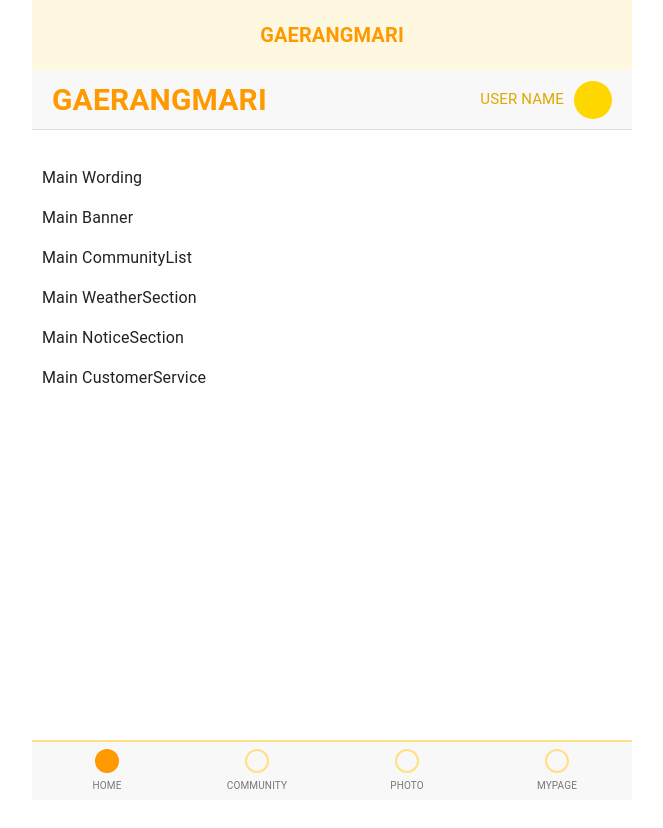
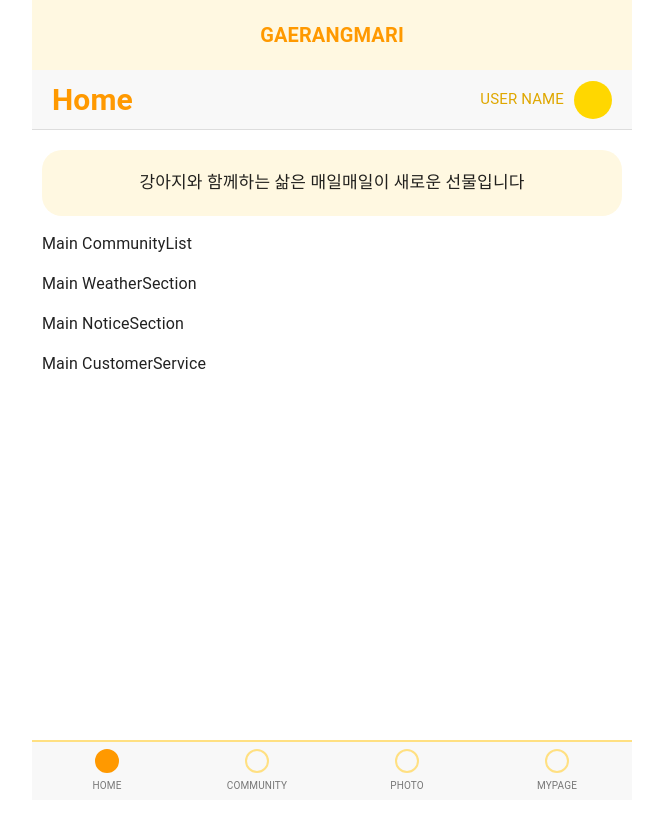
Before and after one commit to OZ-5-1-TEAM/1-Team, a React (Vite) app in the folder FE/: page / in a window 1280 px wide. Shown: the top 828 px of the page, without its empty margins (308-971 px from the left). Built offline with nearby package versions, Linux system fonts and the light colour scheme.

Commit message:
#31 feat : 메인 페이지 상단 강아지 관련 글귀 추가

```diff
--- a/FE/src/pages/MainPage.jsx
+++ b/FE/src/pages/MainPage.jsx
@@ -1,4 +1,4 @@
-import React from 'react';
+import React, { useState, useEffect } from 'react';
 import styled from 'styled-components';
 import { useNavigate } from 'react-router-dom';
 import Header from '../components/Header';
@@ -22,6 +22,22 @@ const ContentSection = styled.section`
   box-sizing: border-box;
 `;
 
+const BannerContainer = styled.section`
+  width: 100%;
+  padding: 10px 10px;
+  background-color: #fff8e1;
+  display: flex;
+  justify-content: center;
+  align-items: center;
+  padding: 20px;
+  border-radius: 20px;
+`;
+
+const Wording = styled.div`
+  text-align: center;
+  font-size: 17px;
+`;
+
 function MainPage() {
   const navigate = useNavigate();
 
@@ -29,19 +45,12 @@ function MainPage() {
     <MainPageWrapper>
       <Header title='Home' />
       <ContentSection>
-        {
-          <>
-            <Header title='GAERANGMARI' />
         <MainWording />
         <MainBanner />
         <CommunityList />
         <WeatherSection />
         <NoticeSection />
         <CustomerService />
-          </>
-        }
-
-        <p></p>
       </ContentSection>
     </MainPageWrapper>
   );
@@ -50,19 +59,42 @@ function MainPage() {
 export default MainPage;
 
 const MainWording = () => {
+  const quotes = [
+    '강아지는 우리 삶의 작은 부분이지만, 우리는 강아지의 전부입니다',
+    '사람들은 강아지를 키우며 많은 것을 배우지만, 그중 가장 중요한 건 무조건적인 사랑입니다',
+    '강아지의 눈에는 세상에 단 한 사람만 있습니다 바로 당신입니다',
+    '진정한 친구는 발을 네 개 가진 존재일지도 모릅니다',
+    '강아지는 우리에게 하루를 어떻게 기뻐해야 하는지, 단순한 것에서 행복을 찾는 법을 알려줍니다',
+    '강아지는 우리의 손을 잡아주진 않지만, 우리의 마음을 붙들고 있습니다',
+    '강아지는 사랑을 사는 게 아니라, 그저 나눌 뿐이다',
+    '강아지와 함께하는 삶은 매일매일이 새로운 선물입니다',
+    '강아지의 꼬리 흔드는 모습은 사랑의 가장 순수한 표현입니다',
+    '강아지와의 인연은 하늘이 맺어준 가장 특별한 선물입니다',
+    '강아지가 주는 가장 큰 선물은 따뜻한 위로와 무한한 신뢰입니다',
+    '세상 모든 사랑을 한 눈빛에 담아 보내는 강아지를 어찌 사랑하지 않을 수 있을까요?',
+    '강아지와 함께하는 매 순간은 사랑과 행복으로 가득합니다',
+    '강아지는 삶의 모든 것을 더 환하게 만들어주는 작은 천사입니다',
+    '강아지와의 하루는 어떤 날보다 특별합니다',
+  ];
+
+  const [quote, setQuote] = useState('');
+
+  useEffect(() => {
+    const randomIndex = Math.floor(Math.random() * quotes.length);
+    setQuote(quotes[randomIndex]);
+  }, []);
+
   return (
     <>
-      <p>Main Wording</p>
+      <BannerContainer>
+        <Wording>{quote}</Wording>
+      </BannerContainer>
     </>
   );
 };
 
 const MainBanner = () => {
-  return (
-    <>
-      <p>Main Banner</p>
-    </>
-  );
+  return <></>;
 };
 
 const CommunityList = () => {
```
Lines whose indentation alone changed are shown as unchanged.
